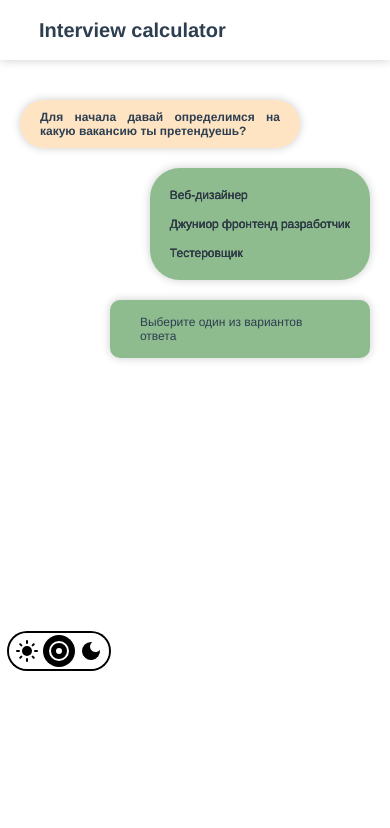
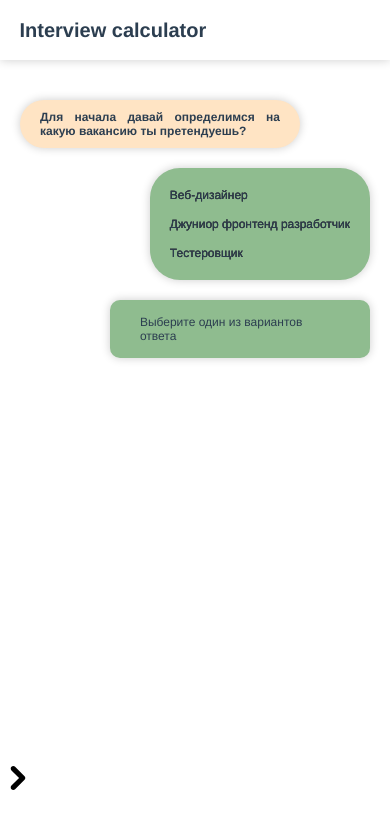
Before and after one commit to azzimandias/interview-calculator, a Vue app: page / in a window 390 px wide. Shown: the top 828 px of the page. Built offline with nearby package versions, Linux system fonts and the light colour scheme.

Commit message:
New styles

```diff
--- a/src/App.vue
+++ b/src/App.vue
@@ -5,6 +5,7 @@
       Interview
       calculator
     </h1>
+    <div class="arrow" @click="openCloseThemes($event)"></div>
     <div class="switcher">
       <input class="switcher__radio switcher__radio--light"
              type="radio"
@@ -82,6 +83,7 @@ export default {
       webKeyRerender: 0,
       juniorKeyRerender: 1,
       testerKeyRerender: 2,
+      arrowFlag: false,
       eventValue: ''
     }
   },
@@ -96,6 +98,19 @@ export default {
   ]),
   methods: {
     ...mapMutations(['whatsChosen', 'clearAllSegments']),
+    openCloseThemes(event) {
+      let switcher = document.querySelector('.switcher');
+      if (!this.arrowFlag) {
+        event.target.style.marginLeft = '105px';
+        switcher.style.marginLeft = '105px';
+        this.arrowFlag = !this.arrowFlag;
+      }
+      else {
+        event.target.style.marginLeft = '0';
+        switcher.style.marginLeft = '-2px';
+        this.arrowFlag = !this.arrowFlag;
+      }
+    },
     switchTheme(event) {
       if (this.eventValue !== event.target.value) {
         this.eventValue = event.target.value;
--- a/src/styles/main.css
+++ b/src/styles/main.css
@@ -58,6 +58,18 @@ body::-webkit-scrollbar {
     font-size: 50px;
     line-height: 60px;
     margin: 0;
+}
+
+.arrow {
+    display: none;
+    width: 36px;
+    height: 36px;
+    background-position: center;
+    background-repeat: no-repeat;
+    background-size: 24px;
+    transition: 0.1s ease-in;
+    background-image: url('../assets/icons/arrow.svg');
+    transform: rotate(90deg);
 }
 
 .switcher {
@@ -332,17 +344,24 @@ body::-webkit-scrollbar {
 
     .application-name {
         top: 10px;
-        left: 10%;
+        left: 5%;
         width: auto;
         font-size: 20px;
         line-height: 40px;
         z-index: 1;
     }
 
+    .arrow {
+        display: block;
+        position: fixed;
+        z-index: 1;
+        top: 90%;
+    }
+
     .switcher {
         z-index: 1;
-        top: 80%;
-        left: 13%;
+        top: 90%;
+        left: -100px;
     }
 
     .chat {
@@ -352,13 +371,8 @@ body::-webkit-scrollbar {
 }
 
 @media screen and (max-width: 580px) {
-    .application-name {
-        left: 10%;
-    }
-
     .switcher {
-        top: 75%;
-        left: 15%;
+        //left: 15%;
     }
 
     .chat {
@@ -548,7 +562,7 @@ body::-webkit-scrollbar {
     .percent {
         top: 10px;
         line-height: 40px;
-        right: 10%;
+        right: 5%;
         z-index: 1;
     }
 
```
Also changed, not shown: src/assets/icons/arrow.svg (added).
